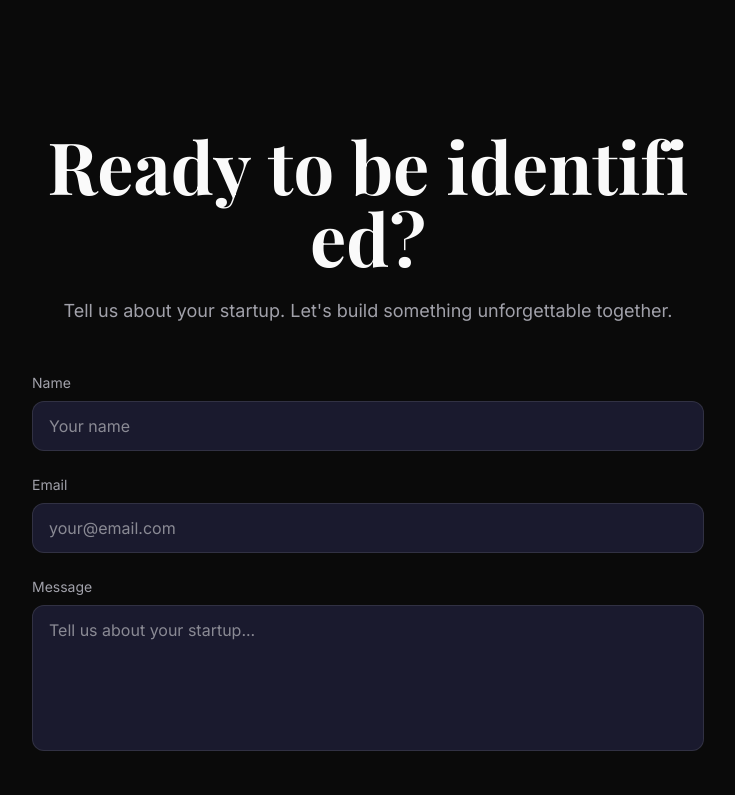
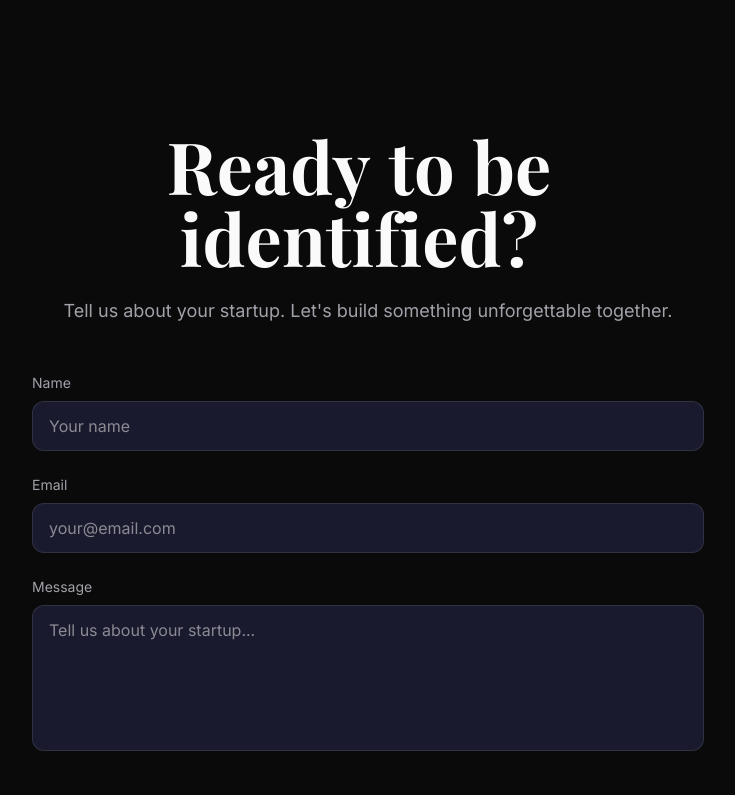
Before and after one commit to ahmed-tarek-salem/stamp, a React (Vite) app: page / in a window 1280 px wide. Shown: the part 3740-4535 px from the top of the page, without its empty margins (272-1007 px from the left). Built offline with nearby package versions, Linux system fonts and the light colour scheme.

Commit message:
feat: update footer icons

```diff
--- a/package.json
+++ b/package.json
@@ -16,6 +16,7 @@
     "lucide-react": "^1.8.0",
     "react": "^18.3.1",
     "react-dom": "^18.3.1",
+    "react-icons": "^5.6.0",
     "tailwindcss": "^4.2.2"
   },
   "devDependencies": {
--- a/src/components/layout/Footer.jsx
+++ b/src/components/layout/Footer.jsx
@@ -1,7 +1,7 @@
-import { X, Globe, Camera } from "lucide-react";
+import { FaXTwitter, FaLinkedinIn, FaInstagram } from "react-icons/fa6";
 import { FOOTER, NAV_LINKS } from "../../constants/content";
 
-const ICON_MAP = { X, Globe, Camera };
+const ICON_MAP = { Twitter: FaXTwitter, Linkedin: FaLinkedinIn, Instagram: FaInstagram };
 
 export default function Footer() {
   return (
--- a/src/components/sections/Contact.jsx
+++ b/src/components/sections/Contact.jsx
@@ -53,7 +53,7 @@ export default function Contact() {
     setSubmitted(true);
   }
 
-  const headlineChars = CONTACT.headline.split("");
+  const headlineWords = CONTACT.headline.split(" ");
 
   return (
     <section
@@ -65,9 +65,13 @@ export default function Contact() {
           ref={headlineRef}
           className="font-display text-5xl font-bold md:text-6xl lg:text-7xl"
         >
-          {headlineChars.map((char, i) => (
-            <span key={i} className="char inline-block">
-              {char === " " ? "\u00A0" : char}
+          {headlineWords.map((word, wi) => (
+            <span key={wi} className="inline-block whitespace-nowrap mr-[0.25em]">
+              {word.split("").map((char, ci) => (
+                <span key={ci} className="char inline-block">
+                  {char}
+                </span>
+              ))}
             </span>
           ))}
         </h2>
--- a/src/constants/content.js
+++ b/src/constants/content.js
@@ -73,8 +73,8 @@ export const CONTACT = {
 export const FOOTER = {
   copyright: `© ${new Date().getFullYear()} Stamp. All rights reserved.`,
   socials: [
-    { icon: "X", href: "https://twitter.com", label: "Twitter" },
-    { icon: "Globe", href: "https://linkedin.com", label: "LinkedIn" },
-    { icon: "Camera", href: "https://instagram.com", label: "Instagram" },
+    { icon: "Twitter", href: "https://twitter.com", label: "Twitter" },
+    { icon: "Linkedin", href: "https://linkedin.com", label: "LinkedIn" },
+    { icon: "Instagram", href: "https://instagram.com", label: "Instagram" },
   ],
 };
```
Also changed, not shown: 1 other file (tests, documents, lock files or other folders).
